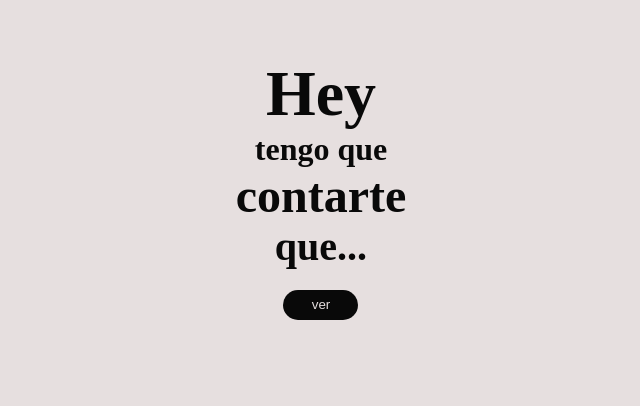
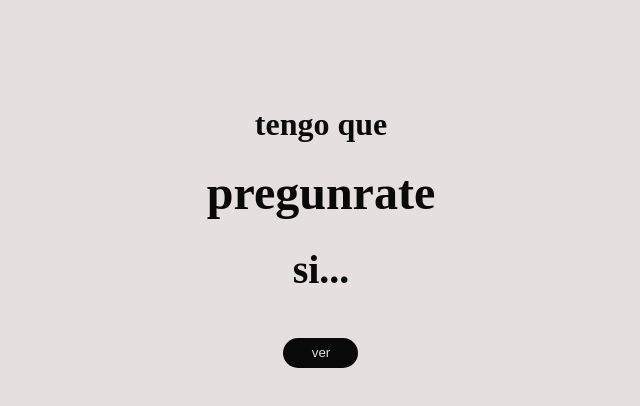
Before and after one commit to Gian00801/San-valentin, a plain HTML site: page indesx.html in a window 1280 px wide. Shown: the part 212-618 px from the top of the page, without its empty margins (319-959 px from the left). Drawn offline with Linux system fonts and the light colour scheme.

Commit message:
Update indesx.html

```diff
--- a/indesx.html
+++ b/indesx.html
@@ -84,7 +84,7 @@
         { palabras: ["Quisieras"], tiempo: 0 },
         { palabras: ["ser"], tiempo: 1900 },
         { palabras: ["mi"], tiempo: 4000 },
-        { palabras: ["San", "Valentin?"], tiempo: 5000, esUltimo: true },
+        { palabras: ["San Valentin?"], tiempo: 5000, esUltimo: true },
       ];
 
       btn.addEventListener("click", () => {
@@ -141,10 +141,10 @@
   <body>
     <div class="section1" id="s1">
       <h1>
-        <span class="span-1">Hey</span><br />
+        <span class="span-1"Alondra</span><br />
         <span class="span-2">tengo que</span><br />
-        <span class="span-3">contarte</span><br />
-        <span class="span-4">que...</span><br />
+        <span class="span-3">pregunrate</span><br />
+        <span class="span-4">si...</span><br />
         <button id="btn">ver</button>
       </h1>
     </div>
```
